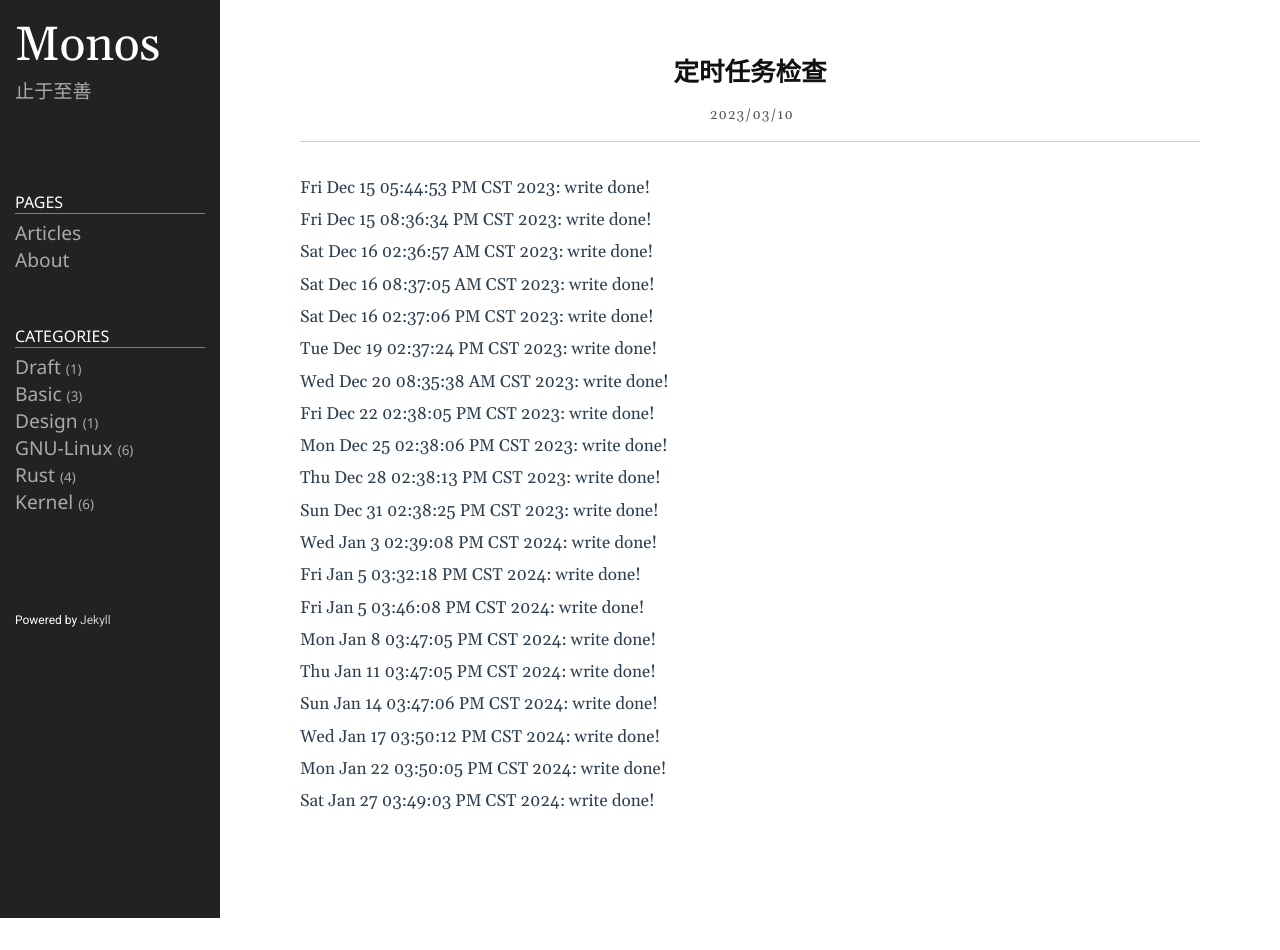
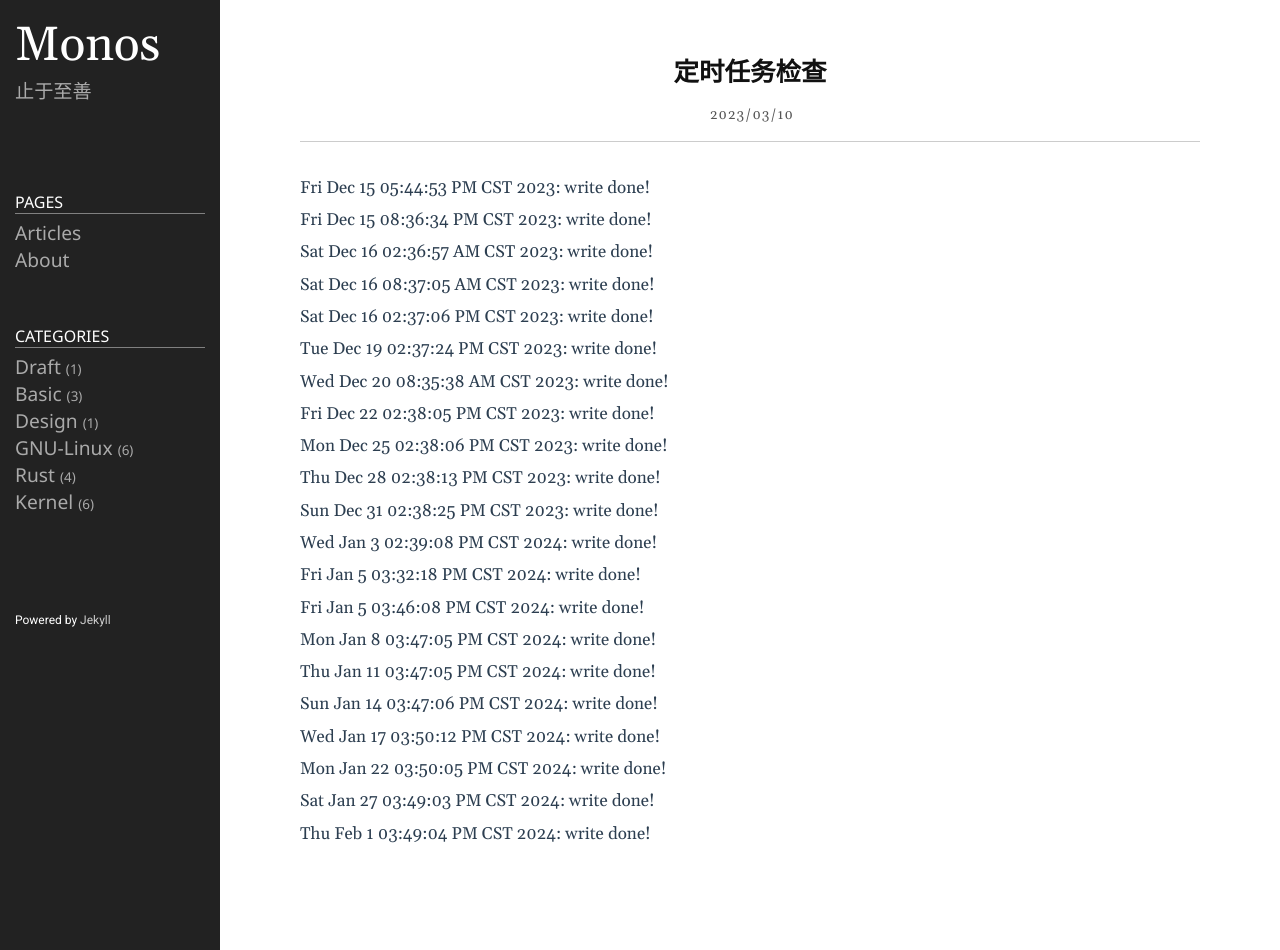
Before and after one commit to lclgo/lclgo.github.io, a Jekyll site: the page built from _posts/2023-03-10-weekly.md, in a window 1280 px wide. Built offline with Jekyll 4.4.1, drawn with Linux system fonts in a browser that asks for light colours; before the commit the page ends 918 px from its top, so only the background shows below that.

Commit message:
timer check

```diff
--- a/_posts/2023-03-10-weekly.md
+++ b/_posts/2023-03-10-weekly.md
@@ -43,3 +43,5 @@ Wed Jan 17 03:50:12 PM CST 2024: write done!
 Mon Jan 22 03:50:05 PM CST 2024: write done!
 
 Sat Jan 27 03:49:03 PM CST 2024: write done!
+
+Thu Feb  1 03:49:04 PM CST 2024: write done!
```
